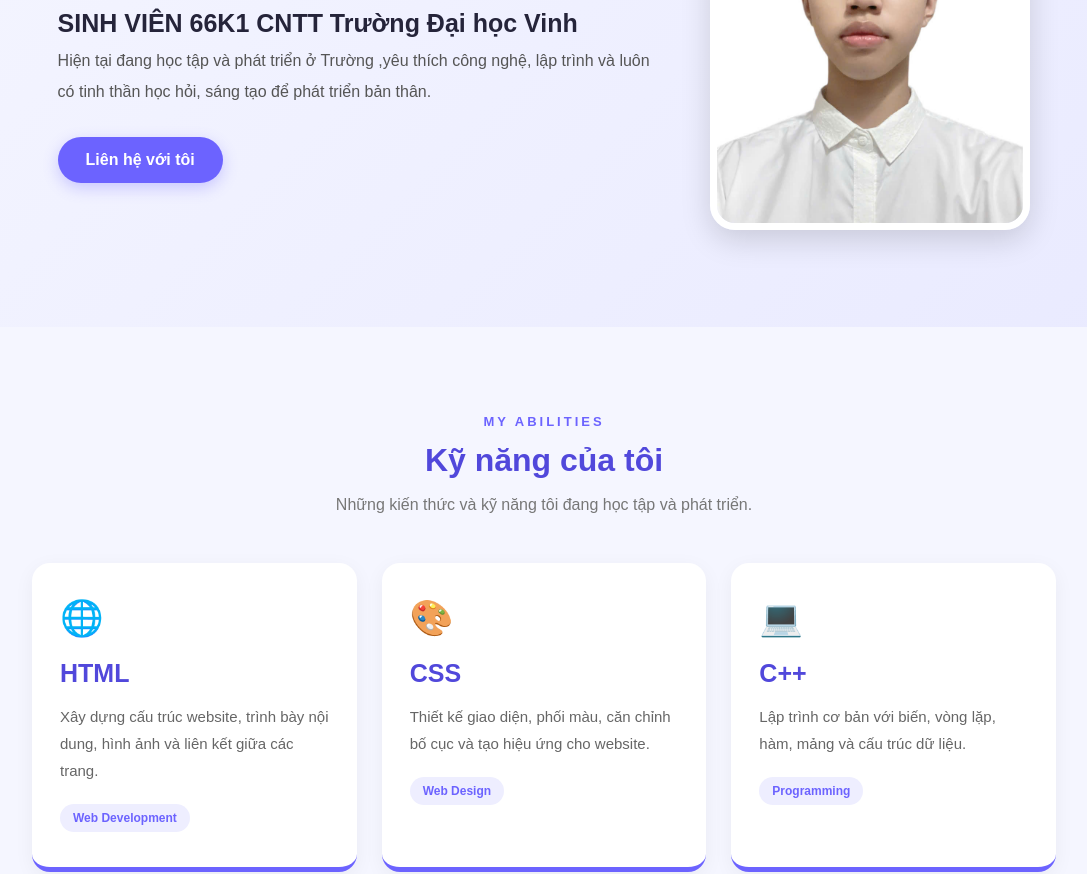
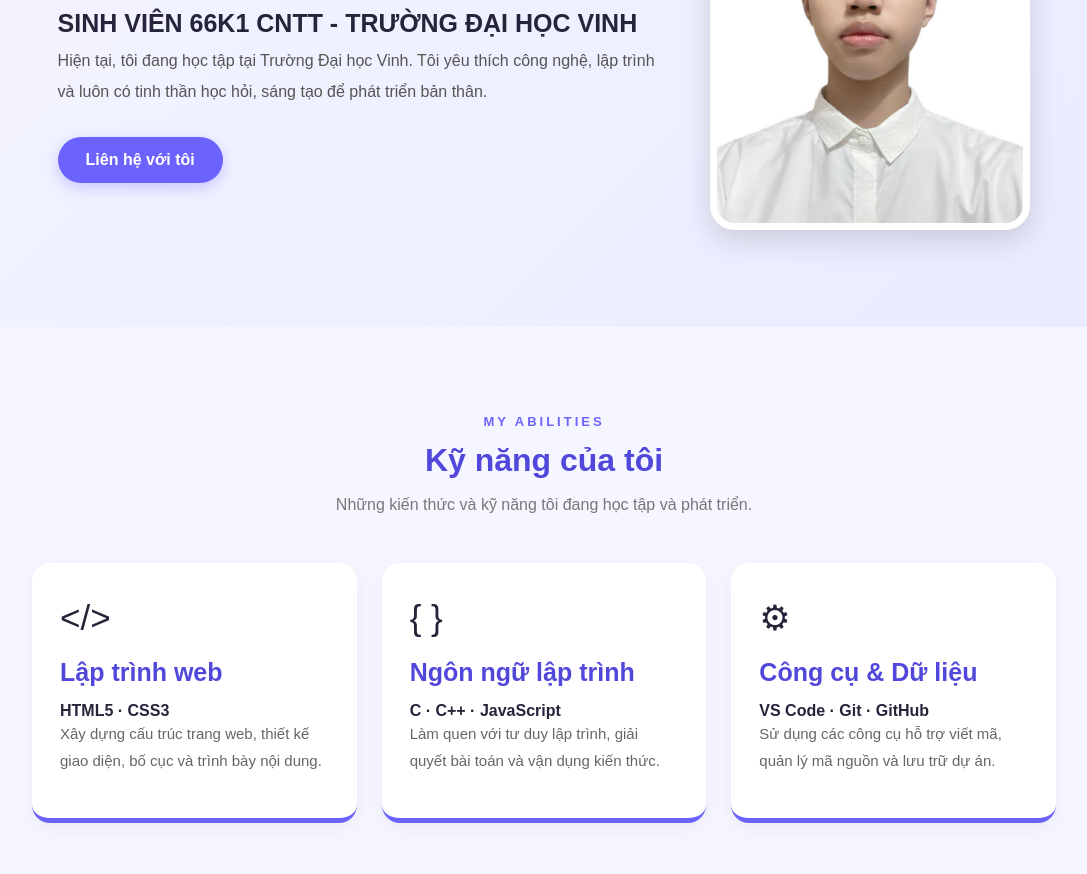
Before and after one commit to gia23841-coder/portfolio, a plain HTML site: page index.html in a window 1280 px wide. Shown: the part 316-1190 px from the top of the page, without its empty margins (96-1183 px from the left). Drawn offline with Linux system fonts and the light colour scheme.

Commit message:
Update index.html

```diff
--- a/index.html
+++ b/index.html
@@ -11,7 +11,7 @@
 
     <!-- MENU -->
     <header>
-        <h2 class="logo">MY PROFILE</span></h2>
+        <h2 class="logo">MY PROFILE<span>.</span></h2>
 
         <nav>
             <a href="#about">Giới thiệu</a>
@@ -29,10 +29,11 @@
 
             <h1>Lê Đình Gia</h1>
 
-            <h2>SINH VIÊN 66K1 CNTT Trường Đại học Vinh</h2>
+            <h2>SINH VIÊN 66K1 CNTT - TRƯỜNG ĐẠI HỌC VINH</h2>
 
             <p>
-                 Hiện tại đang học tập và phát triển ở Trường ,yêu thích công nghệ, lập trình và luôn có tinh thần
+                Hiện tại, tôi đang học tập tại Trường Đại học Vinh.
+                Tôi yêu thích công nghệ, lập trình và luôn có tinh thần
                 học hỏi, sáng tạo để phát triển bản thân.
             </p>
 
@@ -56,34 +57,52 @@
 
         <div class="skill-list">
 
+            <!-- KỸ NĂNG 1 -->
             <div class="skill-item">
-                <div class="skill-icon">🌐</div>
-                <h3>HTML</h3>
+                <div class="skill-icon">&lt;/&gt;</div>
+
+                <h3>Lập trình web</h3>
+
+                <div class="skill-line"></div>
+
+                <h4>HTML5 · CSS3</h4>
+
                 <p>
-                    Xây dựng cấu trúc website, trình bày nội dung,
-                    hình ảnh và liên kết giữa các trang.
+                    Xây dựng cấu trúc trang web, thiết kế giao diện,
+                    bố cục và trình bày nội dung.
                 </p>
-                <span class="skill-tag">Web Development</span>
             </div>
 
+            <!-- KỸ NĂNG 2 -->
             <div class="skill-item">
-                <div class="skill-icon">🎨</div>
-                <h3>CSS</h3>
+                <div class="skill-icon">{ }</div>
+
+                <h3>Ngôn ngữ lập trình</h3>
+
+                <div class="skill-line"></div>
+
+                <h4>C · C++ · JavaScript</h4>
+
                 <p>
-                    Thiết kế giao diện, phối màu, căn chỉnh bố cục
-                    và tạo hiệu ứng cho website.
+                    Làm quen với tư duy lập trình, giải quyết bài toán
+                    và vận dụng kiến thức.
                 </p>
-                <span class="skill-tag">Web Design</span>
             </div>
 
+            <!-- KỸ NĂNG 3 -->
             <div class="skill-item">
-                <div class="skill-icon">💻</div>
-                <h3>C++</h3>
+                <div class="skill-icon">⚙</div>
+
+                <h3>Công cụ & Dữ liệu</h3>
+
+                <div class="skill-line"></div>
+
+                <h4>VS Code · Git · GitHub</h4>
+
                 <p>
-                    Lập trình cơ bản với biến, vòng lặp, hàm,
-                    mảng và cấu trúc dữ liệu.
+                    Sử dụng các công cụ hỗ trợ viết mã,
+                    quản lý mã nguồn và lưu trữ dự án.
                 </p>
-                <span class="skill-tag">Programming</span>
             </div>
 
         </div>
```
